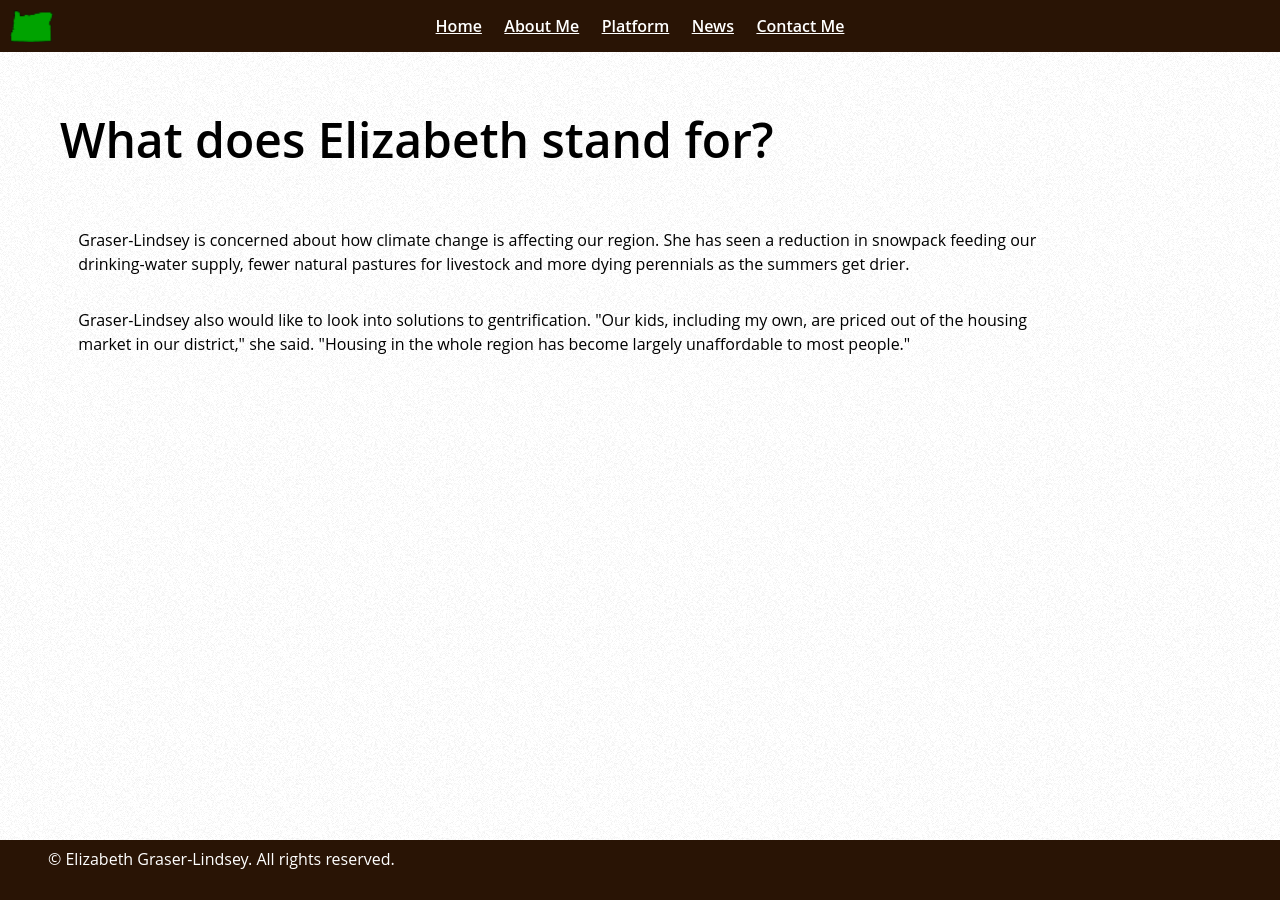
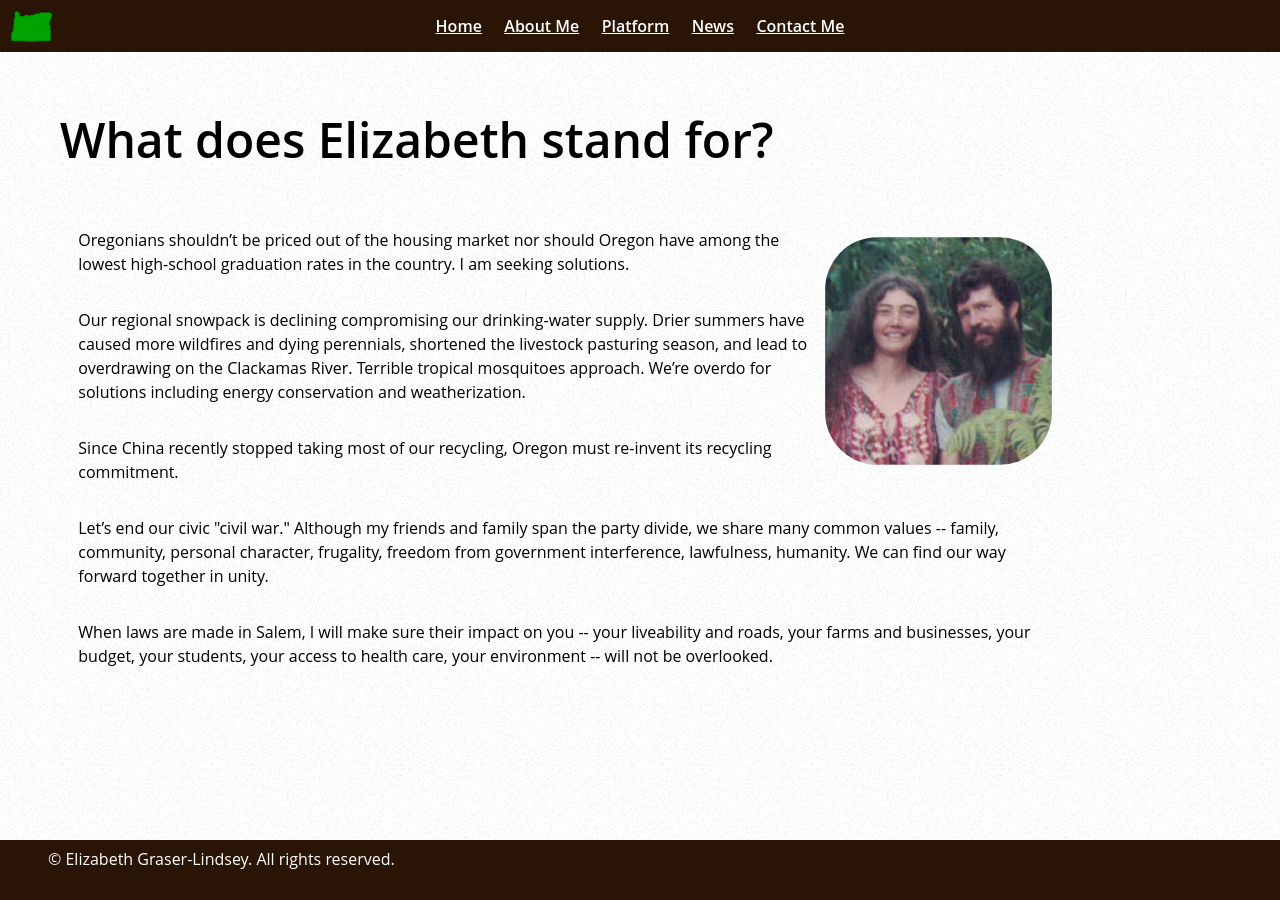
Before and after one commit to RagingRoosevelt/elizabeth4oregon.com, a Jekyll site: the page built from platform.md, in a window 1280 px wide. Built offline with Jekyll 4.4.1, drawn with Linux system fonts in a browser that asks for light colours.

Commit message:
updated photos and some content

```diff
--- a/platform.md
+++ b/platform.md
@@ -8,6 +8,12 @@ last_modified_at: 2018-03-02
 
 <h1>What does Elizabeth stand for?</h1>
 
-<p> Graser-Lindsey is concerned about how climate change is affecting our region. She has seen a reduction in snowpack feeding our drinking-water supply, fewer natural pastures for livestock and more dying perennials as the summers get drier.
+<p><img src="/images/elizabeth_hi.jpg" align="right" width="25%" style="border-radius: 25%; padding: 1ch;" alt="Elizabeth and Barry in Hawaii" /> Oregonians shouldn’t be priced out of the housing market nor should Oregon have among the lowest high-school graduation rates in the country.  I am seeking solutions.
 
-<p>Graser-Lindsey also would like to look into solutions to gentrification. "Our kids, including my own, are priced out of the housing market in our district," she said. "Housing in the whole region has become largely unaffordable to most people."
+<p>Our regional snowpack is declining compromising our drinking-water supply.  Drier summers have caused more wildfires and dying perennials, shortened the livestock pasturing season, and lead to overdrawing on the Clackamas River.  Terrible tropical mosquitoes approach.  We’re overdo for solutions including energy conservation and weatherization.
+
+<p>Since China recently stopped taking most of our recycling, Oregon must re-invent its recycling commitment.
+
+<p>Let’s end our civic "civil war."  Although my friends and family span the party divide, we share many common values -- family, community, personal character, frugality, freedom from government interference, lawfulness, humanity. We can find our way forward together in unity.
+
+<p>When laws are made in Salem, I will make sure their impact on you -- your liveability and roads, your farms and businesses, your budget, your students, your access to health care, your environment -- will not be overlooked.
```
Also changed, not shown: about.md (+0 -10 lines), assets/css/news.css (added, +9 -0 lines), contact.md (+2 -1 lines), news.md (+3 -0 lines), images/elizabeth_family.jpg (added), images/elizabeth_hi.jpg (added), images/pig_sketch.png (added), images/spinning_guild.jpg (added).
